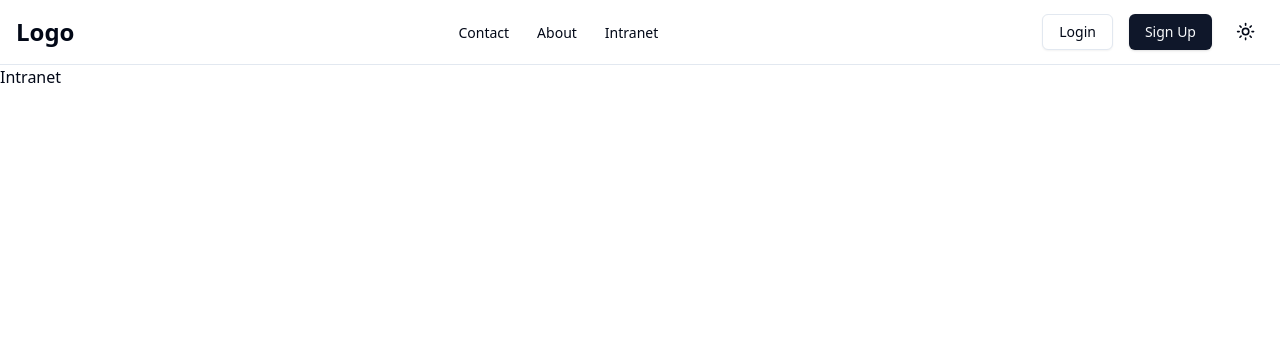
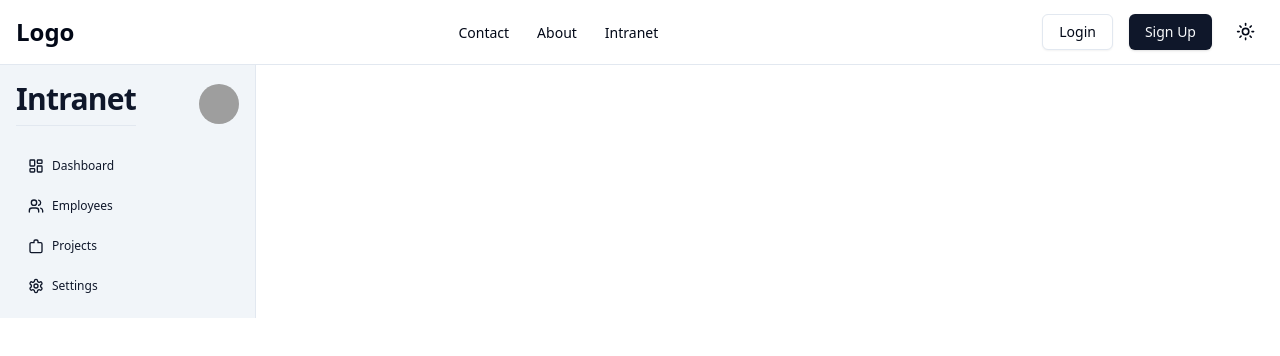
Before and after one commit to matthieuGravy/hm, a React (Vite) app: page /intranet in a window 1280 px wide. Shown: the top 356 px of the page. Built offline with nearby package versions, Linux system fonts and the light colour scheme; grey boxes are pictures that could not be loaded.

Commit message:
layout_sidebar

```diff
--- a/package.json
+++ b/package.json
@@ -14,6 +14,7 @@
   },
   "dependencies": {
     "@hookform/resolvers": "^3.9.0",
+    "@radix-ui/react-avatar": "^1.1.1",
     "@radix-ui/react-icons": "^1.3.0",
     "@radix-ui/react-label": "^2.1.0",
     "@radix-ui/react-navigation-menu": "^1.2.0",
--- /dev/null
+++ b/src/components/intranet/LayoutIntranet.tsx
@@ -0,0 +1,19 @@
+import { SidebarIntranet } from "@/components/intranet/index";
+import { Outlet } from "react-router-dom";
+
+interface LayoutIntranetProps {
+  children: React.ReactNode;
+}
+
+const LayoutIntranet: React.FC<LayoutIntranetProps> = () => {
+  return (
+    <div className="flex flex-row">
+      <SidebarIntranet />
+      <main className="flex-grow">
+        <Outlet />
+      </main>
+    </div>
+  );
+};
+
+export { LayoutIntranet };
--- /dev/null
+++ b/src/components/intranet/SidebarIntranet.tsx
@@ -0,0 +1,52 @@
+import { Avatar, AvatarFallback, AvatarImage } from "@/components/ui/avatar";
+import { Button } from "@/components/ui/button";
+import { Settings, Users, LayoutDashboard } from "lucide-react";
+import { Typography } from "@/components/common";
+import { NavLink } from "react-router-dom";
+
+const SidebarIntranet = () => {
+  return (
+    <aside className="flex w-64 flex-col space-y-6 border-r border-accent-subtle bg-accent p-4 text-accent-foreground">
+      <header className="flex items-center justify-between">
+        <Typography variant="h2">Intranet</Typography>
+        <Avatar>
+          <AvatarImage src="/avatar.png" alt="Avatar" />
+          <AvatarFallback>JD</AvatarFallback>
+        </Avatar>
+      </header>
+      <nav className="flex-1 space-y-2">
+        <Button variant="ghost" size="sm" className="w-full justify-start">
+          <LayoutDashboard className="mr-2 h-4 w-4" />
+          <NavLink to="./dashboard">Dashboard</NavLink>
+        </Button>
+        <Button variant="ghost" size="sm" className="w-full justify-start">
+          <Users className="mr-2 h-4 w-4" />
+          <NavLink to="./employees">Employees</NavLink>
+        </Button>
+        <Button variant="ghost" size="sm" className="w-full justify-start">
+          <svg
+            className="mr-2 h-4 w-4"
+            viewBox="0 0 24 24"
+            fill="none"
+            xmlns="http://www.w3.org/2000/svg"
+          >
+            <path
+              d="M3 9C3 7.89543 3.89543 7 5 7H9V5C9 3.89543 9.89543 3 11 3H13C14.1046 3 15 3.89543 15 5V7H19C20.1046 7 21 7.89543 21 9V20C21 21.1046 20.1046 22 19 22H5C3.89543 22 3 21.1046 3 20V9Z"
+              stroke="currentColor"
+              strokeWidth="2"
+              strokeLinecap="round"
+              strokeLinejoin="round"
+            />
+          </svg>
+          <NavLink to="./projects">Projects</NavLink>
+        </Button>
+        <Button variant="ghost" size="sm" className="w-full justify-start">
+          <Settings className="mr-2 h-4 w-4" />
+          <NavLink to="./settings">Settings</NavLink>
+        </Button>
+      </nav>
+    </aside>
+  );
+};
+
+export { SidebarIntranet };
--- /dev/null
+++ b/src/components/intranet/index.ts
@@ -0,0 +1 @@
+export { SidebarIntranet } from "./SidebarIntranet";
--- /dev/null
+++ b/src/components/ui/avatar.tsx
@@ -0,0 +1,48 @@
+import * as React from "react"
+import * as AvatarPrimitive from "@radix-ui/react-avatar"
+
+import { cn } from "@/lib/utils"
+
+const Avatar = React.forwardRef<
+  React.ElementRef<typeof AvatarPrimitive.Root>,
+  React.ComponentPropsWithoutRef<typeof AvatarPrimitive.Root>
+>(({ className, ...props }, ref) => (
+  <AvatarPrimitive.Root
+    ref={ref}
+    className={cn(
+      "relative flex h-10 w-10 shrink-0 overflow-hidden rounded-full",
+      className
+    )}
+    {...props}
+  />
+))
+Avatar.displayName = AvatarPrimitive.Root.displayName
+
+const AvatarImage = React.forwardRef<
+  React.ElementRef<typeof AvatarPrimitive.Image>,
+  React.ComponentPropsWithoutRef<typeof AvatarPrimitive.Image>
+>(({ className, ...props }, ref) => (
+  <AvatarPrimitive.Image
+    ref={ref}
+    className={cn("aspect-square h-full w-full", className)}
+    {...props}
+  />
+))
+AvatarImage.displayName = AvatarPrimitive.Image.displayName
+
+const AvatarFallback = React.forwardRef<
+  React.ElementRef<typeof AvatarPrimitive.Fallback>,
+  React.ComponentPropsWithoutRef<typeof AvatarPrimitive.Fallback>
+>(({ className, ...props }, ref) => (
+  <AvatarPrimitive.Fallback
+    ref={ref}
+    className={cn(
+      "flex h-full w-full items-center justify-center rounded-full bg-muted",
+      className
+    )}
+    {...props}
+  />
+))
+AvatarFallback.displayName = AvatarPrimitive.Fallback.displayName
+
+export { Avatar, AvatarImage, AvatarFallback }
--- a/src/pages/Intranet/Intranet.tsx
+++ b/src/pages/Intranet/Intranet.tsx
@@ -1,3 +1,9 @@
+import { LayoutIntranet } from "@/components/intranet/LayoutIntranet";
+
 export const Intranet = () => {
-  return <div>Intranet</div>;
+  return (
+    <LayoutIntranet>
+      <h1>Dashboard</h1>
+    </LayoutIntranet>
+  );
 };
```
Also changed, not shown: src/components/intranet/LinksSidebarIntranet.tsx (added), 1 other file (tests, documents, lock files or other folders).
